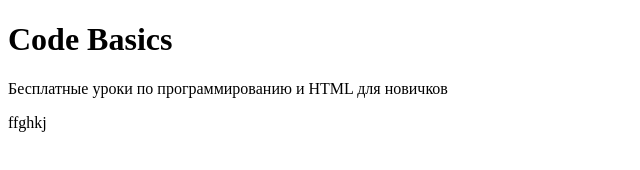
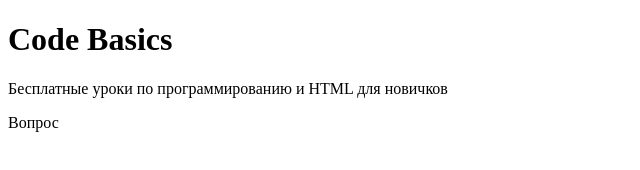
Before and after one commit to Ya-Malinka/rsschool-cv, a plain HTML site: page index.html in a window 1280 px wide. Shown: the full height of the page, 0-640 px from the left. Drawn offline with Linux system fonts and the light colour scheme.

Commit message:
edit: index.html

```diff
--- a/index.html
+++ b/index.html
@@ -7,6 +7,6 @@
 <body>
   <h1>Code Basics</h1>
   <p>Бесплатные уроки по программированию и HTML для новичков</p>
-    <p>ffghkj</p>
+    <p>Вопрос</p>
 </body>
 </html>
```
